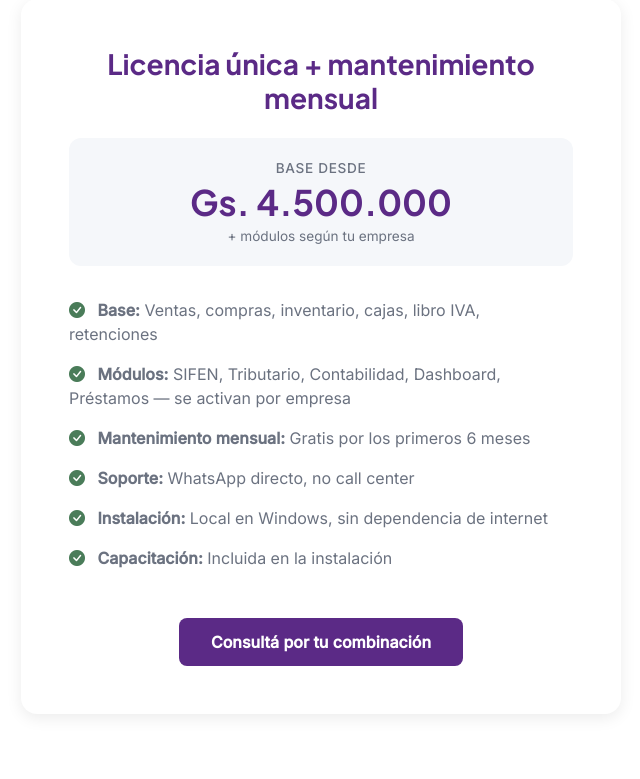
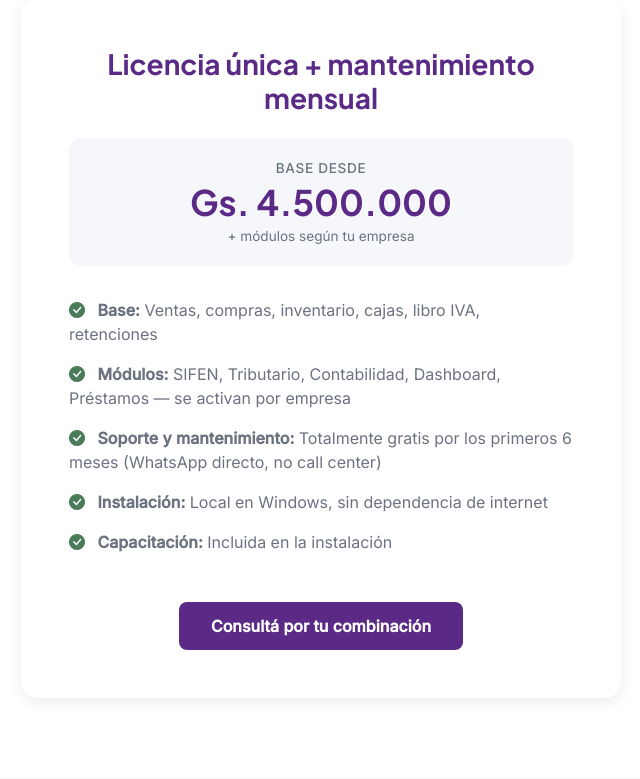
Before and after one commit to victor220888/guaranisoft-landing, a FastAPI app: page / in a window 1280 px wide. Shown: the part 4124-4903 px from the top of the page, without its empty margins (319-959 px from the left). Run offline with FastAPI, Linux system fonts and the light colour scheme.

Commit message:
Precios: soporte y mantenimiento gratis 6 meses + WhatsApp directo

```diff
--- a/templates/index.html
+++ b/templates/index.html
@@ -358,8 +358,7 @@
             <ul>
                 <li><i class="bi bi-check-circle-fill"></i> <strong>Base:</strong> Ventas, compras, inventario, cajas, libro IVA, retenciones</li>
                 <li><i class="bi bi-check-circle-fill"></i> <strong>Módulos:</strong> SIFEN, Tributario, Contabilidad, Dashboard, Préstamos — se activan por empresa</li>
-                <li><i class="bi bi-check-circle-fill"></i> <strong>Mantenimiento mensual:</strong> Gratis por los primeros 6 meses</li>
-                <li><i class="bi bi-check-circle-fill"></i> <strong>Soporte:</strong> WhatsApp directo, no call center</li>
+                <li><i class="bi bi-check-circle-fill"></i> <strong>Soporte y mantenimiento:</strong> Totalmente gratis por los primeros 6 meses (WhatsApp directo, no call center)</li>
                 <li><i class="bi bi-check-circle-fill"></i> <strong>Instalación:</strong> Local en Windows, sin dependencia de internet</li>
                 <li><i class="bi bi-check-circle-fill"></i> <strong>Capacitación:</strong> Incluida en la instalación</li>
             </ul>
```
